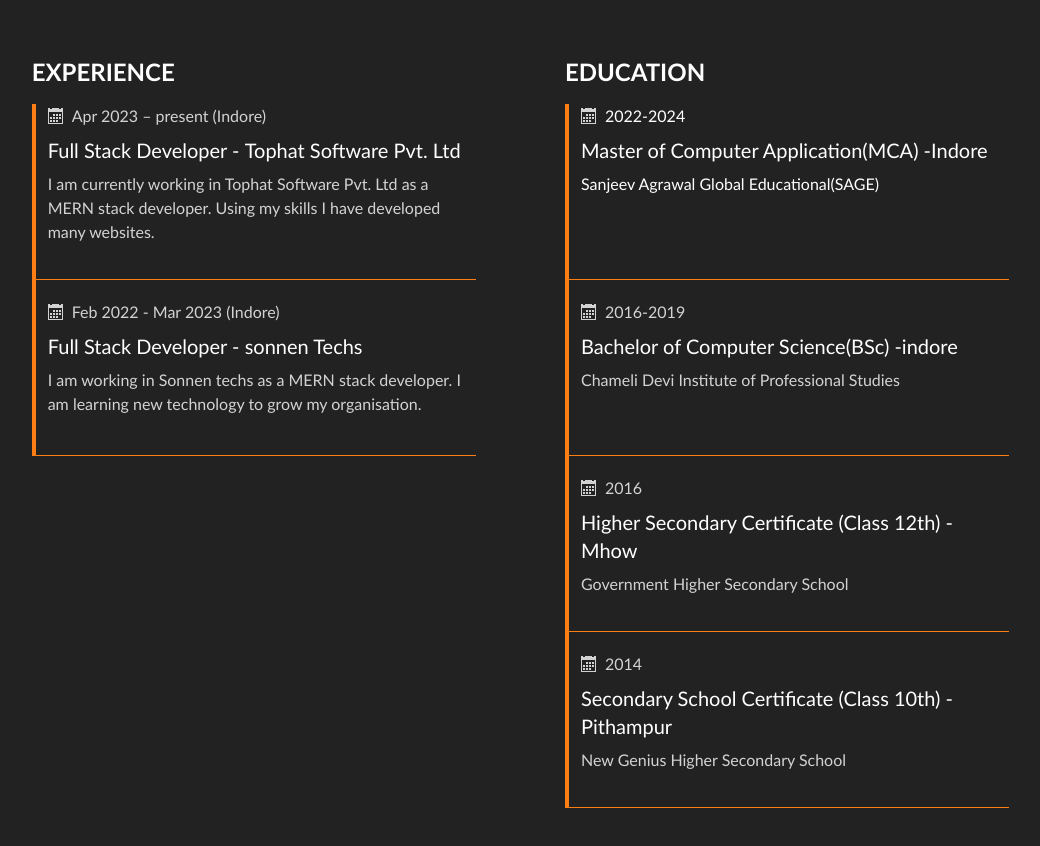
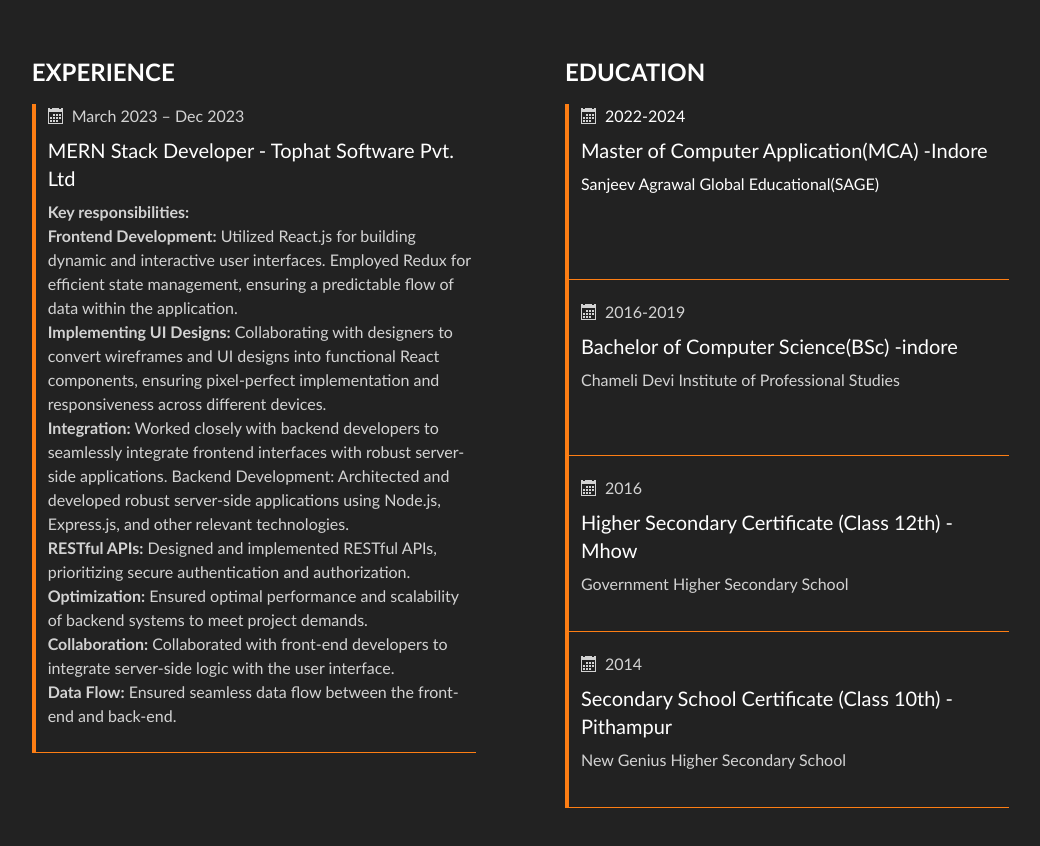
Before and after one commit to Rahul-max55/portfolio-2, a React (Create React App) app: page /about in a window 1280 px wide. Shown: the part 980-1826 px from the top of the page, without its empty margins (75-1115 px from the left). Built offline with nearby package versions, Linux system fonts and the light colour scheme.

Commit message:
detail is updated

```diff
--- a/src/pages/About.jsx
+++ b/src/pages/About.jsx
@@ -63,7 +63,7 @@ const About = ({ color }) => {
                 Nanationlity : <span className="float-right"> India</span>
               </span>
               <span className="w-full mb-8 md:mb-0 h-[30px] border-b border-gray-300">
-                Experience : <span className="float-right"> 1.7 Years</span>
+                Experience : <span className="float-right"> 10 Months</span>
               </span>
             </div>
             <div className=" grid gap-8 min-w-[220px]">
@@ -71,23 +71,24 @@ const About = ({ color }) => {
                 Langages : <span className="float-right"> English, Hindi</span>
               </span>
               <span className="w-full h-[30px] border-b border-gray-300">
-              Phone no : <span className="float-right"> 9907761728</span>
+                Phone no : <span className="float-right"> 9907761728</span>
               </span>
               <span className="w-full h-[30px] border-b border-gray-300">
-              Email : <span className="float-right">  birlarahul340@gamil.com</span>
+                Email :{" "}
+                <span className="float-right"> birlarahul340@gamil.com</span>
               </span>
               <span className="w-full h-[30px] border-b border-gray-300">
-              address : <span className="float-right">Indore</span>
+                address : <span className="float-right">Indore</span>
               </span>
 
-              <a
+              {/* <a
                 target="_blanck"
                 href="https://drive.google.com/file/d/1uQf9K-wqWc3_JlEYlGIL9lS21-JYVi8n/view?usp=sharing"
                 style={bgValue}
                 className="flex px-1 py-2 md:px-5 md:py-2 items-center justify-center bg-yellow-500 transition-colors text-sm md:text-base xl:text-base font-medium text-white space-x-2 rounded-full shadow-lg border-2  hover:bg-transparent"
               >
                 <ImDownload3 /> <span>Downlaod My CV</span>
-              </a>
+              </a> */}
             </div>
           </ul>
         </div>
@@ -111,33 +112,37 @@ const About = ({ color }) => {
           >
             <span></span>
             <li className="flex items-center opacity-80">
-              <ImCalendar className="mr-2" /> Apr 2023 – present (Indore)
+              <ImCalendar className="mr-2" /> March 2023 – Dec 2023
             </li>
             <li className="text-xl my-2">
-              Full Stack Developer -{" "}
-              <span className="font-medium">Tophat Software Pvt. Ltd</span>
+              MERN Stack Developer -
+              <span className="font-medium"> Tophat Software Pvt. Ltd</span>
             </li>
             <li className="mb-4 opacity-80">
-              I am currently working in Tophat Software Pvt. Ltd as a MERN stack
-              developer. Using my skills I have developed many websites.
-            </li>
-          </ul>
-
-          <ul
-            style={borderValue}
-            className="w-10/12 pb-2 border-l-4 border-b pt-5 space-x-3 border-yellow-400 min-h-44 "
-          >
-            <span></span>
-            <li className="flex items-center opacity-80">
-              <ImCalendar className="mr-2 " /> Feb 2022 - Mar 2023 (Indore)
-            </li>
-            <li className="text-xl my-2">
-              Full Stack Developer -{" "}
-              <span className="font-medium">sonnen Techs</span>
-            </li>
-            <li className="mb-4 opacity-80">
-              I am working in Sonnen techs as a MERN stack developer. I am
-              learning new technology to grow my organisation.
+              <strong>Key responsibilities:</strong>
+              <br /> <strong>Frontend Development:</strong> Utilized React.js
+              for building dynamic and interactive user interfaces. Employed
+              Redux for efficient state management, ensuring a predictable flow
+              of data within the application.
+              <br /> <strong>Implementing UI Designs:</strong> Collaborating
+              with designers to convert wireframes and UI designs into
+              functional React components, ensuring pixel-perfect implementation
+              and responsiveness across different devices.
+              <br /> <strong>Integration:</strong> Worked closely with backend
+              developers to seamlessly integrate frontend interfaces with robust
+              server-side applications. Backend Development: Architected and
+              developed robust server-side applications using Node.js,
+              Express.js, and other relevant technologies.
+              <br /> <strong> RESTful APIs:</strong> Designed and implemented
+              RESTful APIs, prioritizing secure authentication and
+              authorization.
+              <br /> <strong> Optimization:</strong> Ensured optimal performance
+              and scalability of backend systems to meet project demands.
+              <br /> <strong> Collaboration:</strong> Collaborated with
+              front-end developers to integrate server-side logic with the user
+              interface.
+              <br /> <strong> Data Flow:</strong> Ensured seamless data flow
+              between the front-end and back-end.
             </li>
           </ul>
         </div>
@@ -186,7 +191,9 @@ const About = ({ color }) => {
               Higher Secondary Certificate (Class 12th) -
               <span className="font-medium">Mhow</span>
             </li>
-            <li className="mb-4 opacity-80">Government Higher Secondary School</li>
+            <li className="mb-4 opacity-80">
+              Government Higher Secondary School
+            </li>
           </ul>
           <ul
             style={borderValue}
@@ -200,7 +207,9 @@ const About = ({ color }) => {
               Secondary School Certificate (Class 10th) -
               <span className="font-medium">Pithampur</span>
             </li>
-            <li className="mb-4 opacity-80">New Genius Higher Secondary School</li>
+            <li className="mb-4 opacity-80">
+              New Genius Higher Secondary School
+            </li>
           </ul>
         </div>
       </div>
--- a/src/pages/Contact.jsx
+++ b/src/pages/Contact.jsx
@@ -15,7 +15,7 @@ const Contact = ({ color }) => {
 
   const initialValues = {
     name: "",
-    email: "",
+    subject: "",
     message: "",
   };
 
@@ -25,9 +25,6 @@ const Contact = ({ color }) => {
     initialValues: initialValues,
     validationSchema: contactSchema,
     onSubmit: async (formData) => {
-      console.log(form);
-      console.log(formData);
-
       try {
         const result = await emailjs.sendForm(
           "service_7rc752a",
@@ -35,11 +32,13 @@ const Contact = ({ color }) => {
           form.current,
           "LNtinvAM9sLrjV2gO",
         );
+        console.log("🚀 ~ onSubmit: ~ result:", result)
+
        if(!result.status){
         alert("message is not send to the Rahul Birla");
        }
 
-       alert("message is successfuly send to the Rahul");
+       alert("message is successfully send to the Rahul Birla");
       } catch (error) {
         console.log(error);
       }
@@ -80,7 +79,7 @@ const Contact = ({ color }) => {
             </span>
 
             <span className="flex  flex-col py-4 items-start justify-center">
-              <h3 className="px-2 pl-0 opacity-80">Email: </h3>
+              <h3 className="px-2 pl-0 opacity-80">Subject: </h3>
               <span className="flex items-center justify-center">
                 <BsWhatsapp className="mr-4" /> birlarahul340@gmail.com
               </span>
@@ -94,8 +93,7 @@ const Contact = ({ color }) => {
           </div>
           <div className=" w-full sm:w-9/12 pb-3 min-h-80 flex  flex-col items-center justify-between">
             <h3 className="text-lg py-6 text-center">
-              Lorem ipsum dolor sit amet consectetur adipisicing elit. Magnam
-              quo dolore porro.
+            You can contact me by filling out a few details
             </h3>
             <form
             ref={form}
@@ -108,7 +106,7 @@ const Contact = ({ color }) => {
                   <input
                     className="flex-1 bg-transparent focus:outline-none overflow-hidden"
                     type="text"
-                    placeholder="Enter something..."
+                    placeholder="please enter your name"
                     name="name"
                     value={values.name}
                     onChange={handleChange}
@@ -122,13 +120,13 @@ const Contact = ({ color }) => {
                   <input
                     className="bg-transparent focus:outline-none overflow-hidden"
                     type="text"
-                    placeholder="Enter something..."
-                    value={values.email}
-                    name="email"
+                    placeholder="Subject of Message"
+                    value={values.subject}
+                    name="subject"
                     onChange={handleChange}
                     onBlur={handleBlur}
                   />
-                {errors.email && <p className="text-red-400 absolute -top-12 lg:-top-6">{errors.email}</p>}
+                {errors.subject && <p className="text-red-400 absolute -top-12 lg:-top-6">{errors.subject}</p>}
                 </div>
               </div>
 
@@ -141,7 +139,7 @@ const Contact = ({ color }) => {
                 cols="10"
                 rows="5"
                 value={values.message}
-                placeholder="Write Your Message"
+                placeholder="Write your message here..."
                 className={`${!errors.message && "m-4 p-2"} mb-4 bg-[#333] w-full lg:w-11/12  border border-[#444] outline-none  resize-none rounded-lg`}
                 onChange={handleChange}
                 onBlur={handleBlur}
--- a/src/pages/Portfolio.jsx
+++ b/src/pages/Portfolio.jsx
@@ -1,27 +1,45 @@
 import PortfolioCard from "../components/ProtfolioCard";
 import { motion } from "framer-motion";
 import flatandflatmates from "../Assets/flatsandflatmates.jpg";
+import QuantumTravel from "../Assets/QuantumTravel.png";
 import demoEcommerce from "../Assets/DemoEcommerce.png";
 
-const Portfolio = ({color}) => {
+const Portfolio = ({ color }) => {
+  let ProtfolioDetails = [
+    {
+      name: "Flats and Flatmates",
+      url: "https://flatsandflatmates.co.in/",
+      image: flatandflatmates,
+    },
+    {
+      name: "Ecommerce Website",
+      url: "https://ecommerceminor.netlify.app",
+      image: demoEcommerce,
+    },
+    {
+      name: "Quantum Travels",
+      url: "https://quantum-travels-ai.vercel.app/",
+      image: QuantumTravel,
+    },
+  ];
 
-  let ProtfolioDetails = [{name:"Flats and Flatmates" , url:"https://flatsandflatmates.co.in/" , image:flatandflatmates},{name:"Ecommerce Website" , url:"https://playful-horse-343e98.netlify.app/" , image:demoEcommerce},{name:"Flats and Flatmates" , url:"https://flatsandflatmates.co.in/" , image:flatandflatmates},]
-
-  const bgValue = {backgroundColor:color} ;
-  const textValue = {color:color} ;
-  const borderValue = {borderColor:color} ;
+  const bgValue = { backgroundColor: color };
+  const textValue = { color: color };
+  const borderValue = { borderColor: color };
 
   return (
     <>
       <motion.div
-      initial={{ x: 300, opacity: 0 }}
-      animate={{ x: 0, opacity: 1 }}
-      exit={{ x: -300, opacity: 0 }}
-
-      className="bg-[#222] min-h-screen max-w-screen text-white">
+        initial={{ x: 300, opacity: 0 }}
+        animate={{ x: 0, opacity: 1 }}
+        exit={{ x: -300, opacity: 0 }}
+        className="bg-[#222] min-h-screen max-w-screen text-white"
+      >
         <div className=" p-10 text-4xl font-extrabold flex items-center justify-center">
           <h1>MY </h1>
-          <span style={textValue} className="text-yellow-400 mx-2">PORTFOLIO</span>
+          <span style={textValue} className="text-yellow-400 mx-2">
+            PORTFOLIO
+          </span>
         </div>
         <div className="flex pb-10 justify-center items-center text-center ">
           <hr tyle={bgValue} className="bg-yellow-400 w-20 h-1" />
@@ -33,7 +51,9 @@ const Portfolio = ({color}) => {
 
         <div className="w-10/12 m-auto flex-col pb-20 lg:py-10 relative flex justify-around items-start bg-[#222]">
           <div className=" grid sm:grid-cols-2 md:grid-cols-3 w-full gap-4 md:gap-8  ">
-          {ProtfolioDetails.map((values , i) =>  <PortfolioCard key={i} bgValue={bgValue} values={values} /> )}
+            {ProtfolioDetails.map((values, i) => (
+              <PortfolioCard key={i} bgValue={bgValue} values={values} />
+            ))}
           </div>
         </div>
       </motion.div>
```
Also changed, not shown: package.json (line endings or trailing spaces), src/Assets/QuantumTravel.png (added), 1 other file (tests, documents, lock files or other folders).
